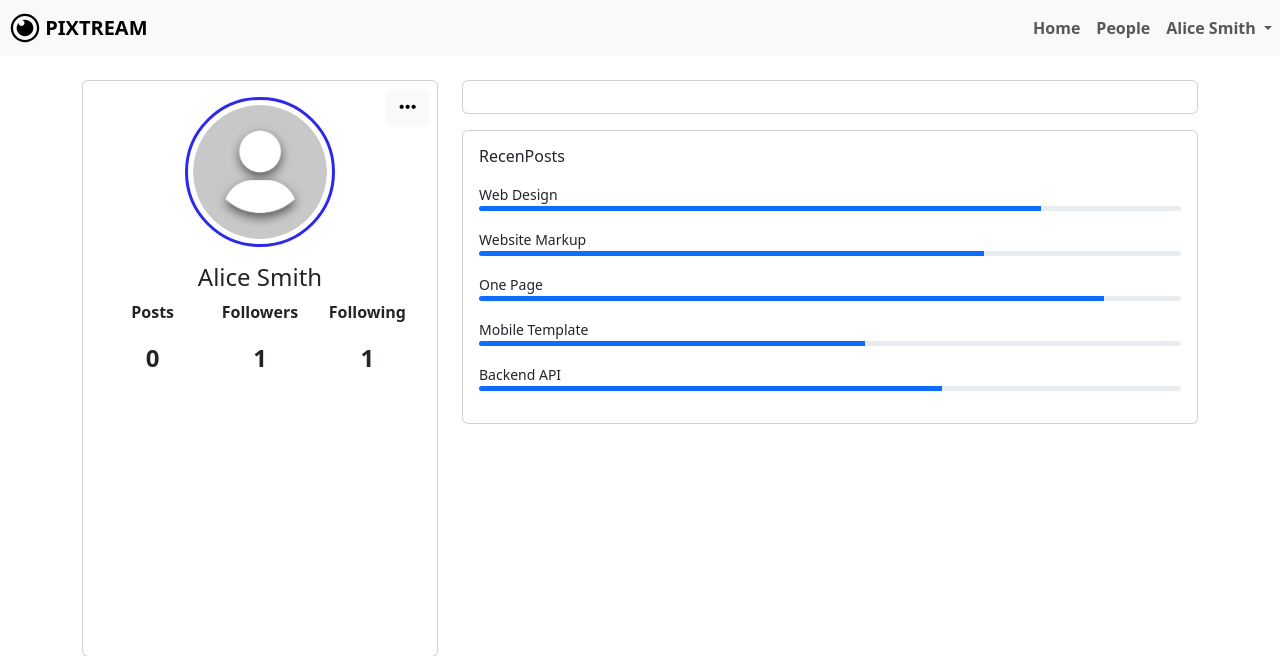
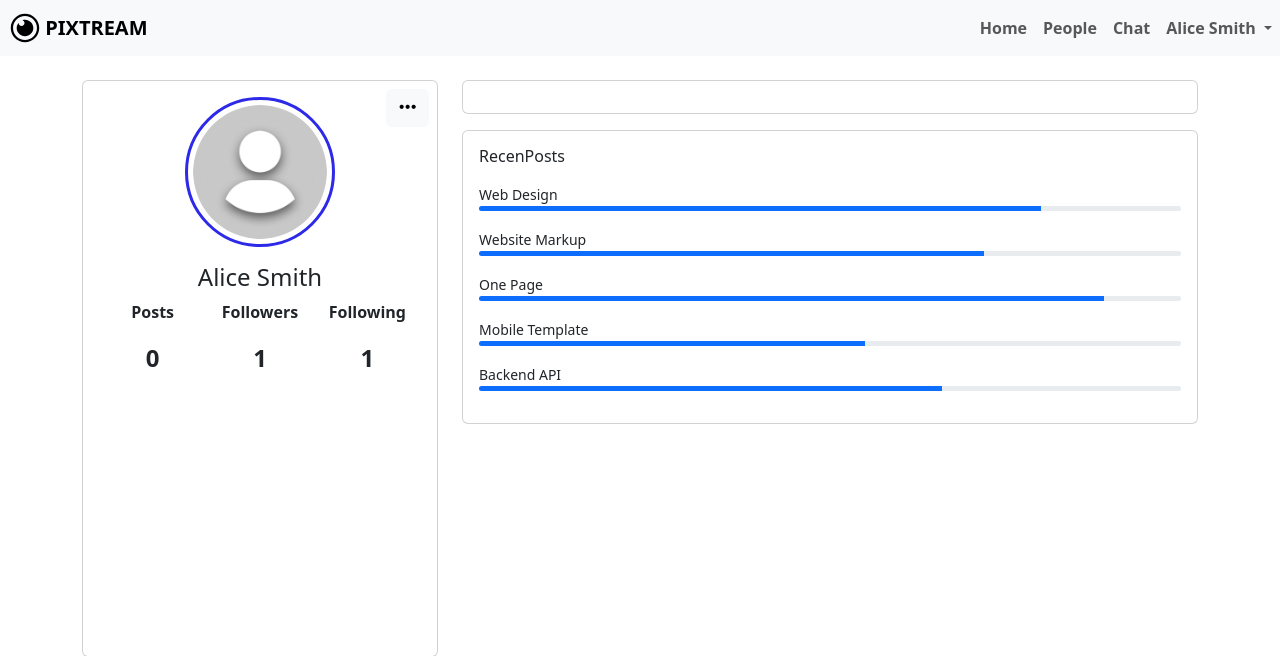
Before and after one commit to theRealSain/Pixtream, a PHP site: page /profile.php in a window 1280 px wide. Shown: the top 656 px of the page. Run offline with PHP 8.4, Linux system fonts and the light colour scheme; a user stored in the database is signed in; data comes from the database, SQL or seed files in the repository.

Commit message:
Updated profile

```diff
--- a/people.php
+++ b/people.php
@@ -52,6 +52,9 @@ while ($followRow = mysqli_fetch_assoc($followResult)) {
                 </li>
                 <li class="nav-item active">
                     <a class="nav-link" href="people.php"><b>People</b></a>
+                </li>
+                <li class="nav-item active">
+                    <a class="nav-link" href="chat.php"><b>Chat</b><span class="sr-only"></span></a>
                 </li>
                 <li class="nav-item dropdown">
                     <a class="nav-link dropdown-toggle" href="#" id="navbarDropdownMenuLink" role="button" data-bs-toggle="dropdown" aria-expanded="false">
--- a/profile.php
+++ b/profile.php
@@ -74,6 +74,9 @@ while ($row = mysqli_fetch_assoc($followingListResult)) {
                 </li>
                 <li class="nav-item active">
                     <a class="nav-link" href="people.php"><b>People</b><span class="sr-only"></span></a>
+                </li>
+                <li class="nav-item active">
+                    <a class="nav-link" href="chat.php"><b>Chat</b><span class="sr-only"></span></a>
                 </li>
                 <li class="nav-item dropdown">
                     <a class="nav-link dropdown-toggle" href="#" id="navbarDropdownMenuLink" role="button" data-bs-toggle="dropdown" aria-expanded="false">
```
